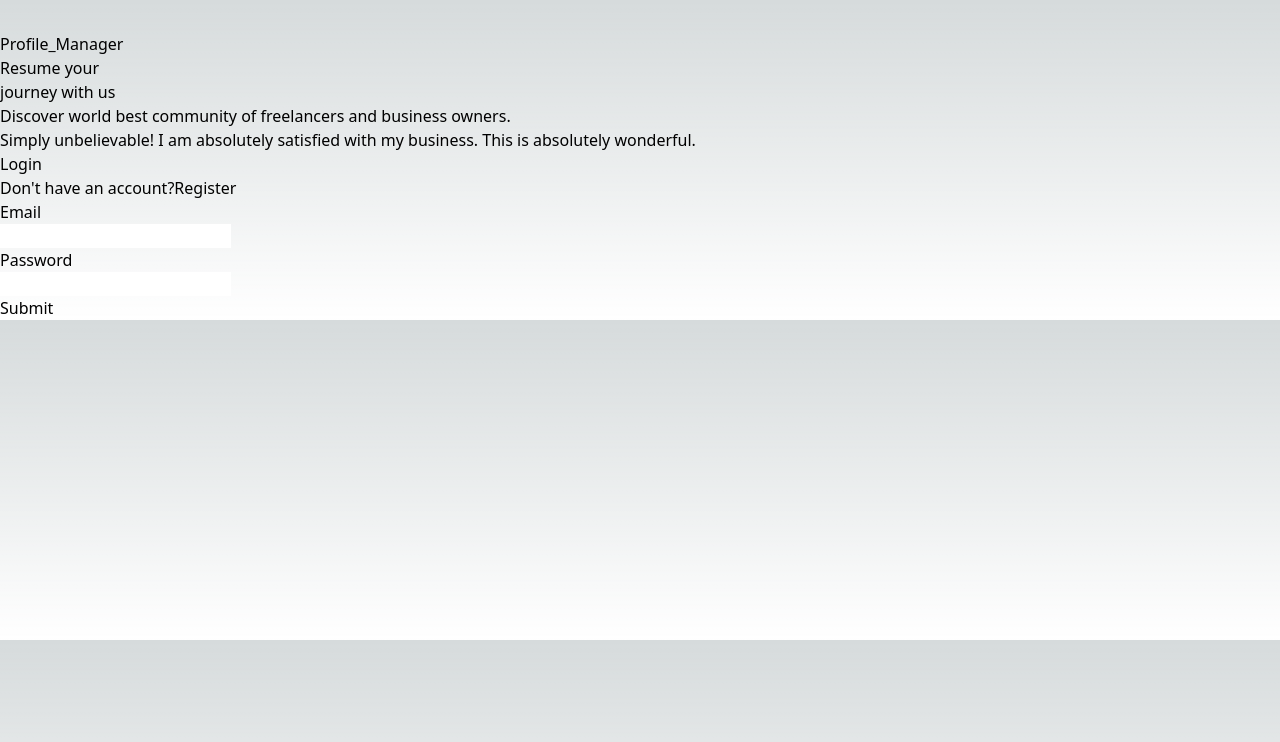
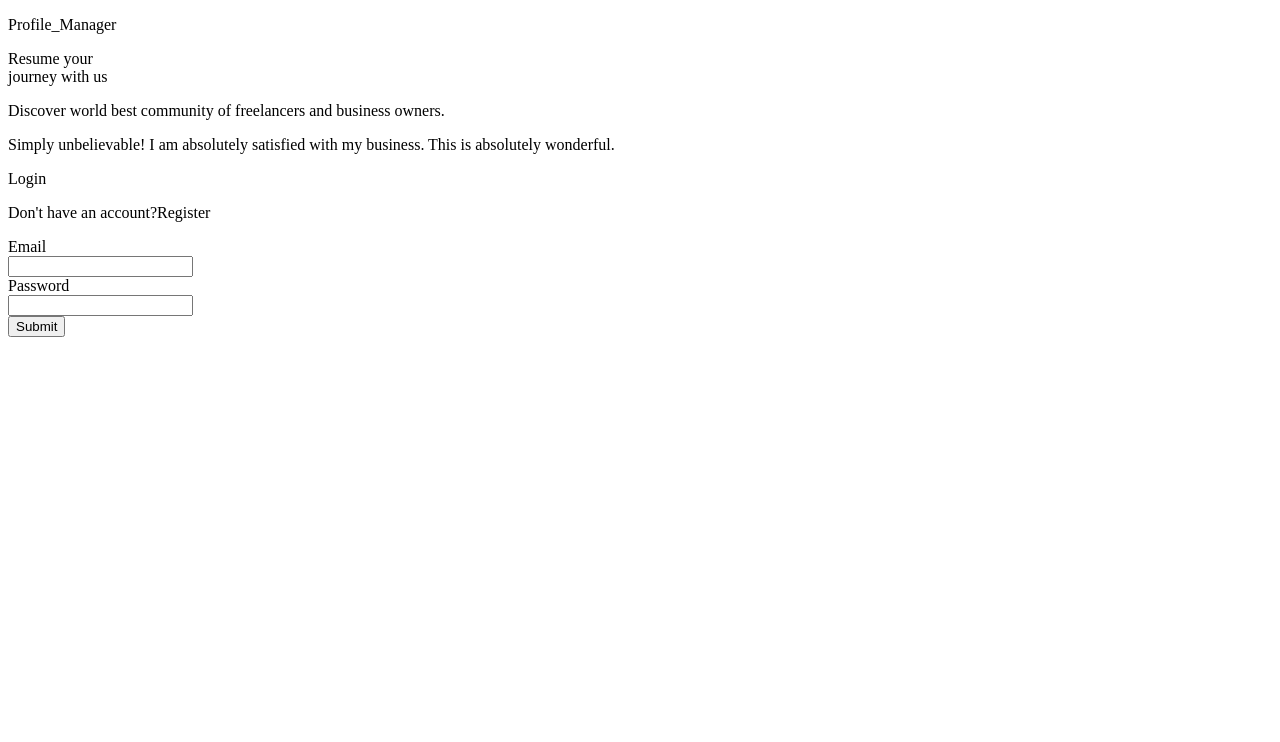
Before and after one commit to khanshahnwaz/ProfileManageFrontend, a Next.js app: page / in a window 1280 px wide. Shown: the top 742 px of the page. Built offline with nearby package versions, Linux system fonts and the light colour scheme.

Commit message:
checking deployment

```diff
--- a/pages/index.tsx
+++ b/pages/index.tsx
@@ -9,7 +9,7 @@ export default function Home() {
   const [signUp, setSignUp] = useState(false);
   const [signIn, setSignIn] = useState(true);
   return (
-    <main className="grid gap-y-8">
+    <main className="">
       {signUp ? <Register setSignIn={setSignIn} setSignUp={setSignUp} /> : null}
       {signIn ? <Login setSignIn={setSignIn} setSignUp={setSignUp} /> : null}
     </main>
--- a/styles/globals.css
+++ b/styles/globals.css
@@ -1,4 +1,4 @@
-@tailwind base;
+/* @tailwind base;
 @tailwind components;
 @tailwind utilities;
 
@@ -24,4 +24,4 @@ body {
       rgb(var(--background-end-rgb))
     )
     rgb(var(--background-start-rgb));
-}
+} */
```
